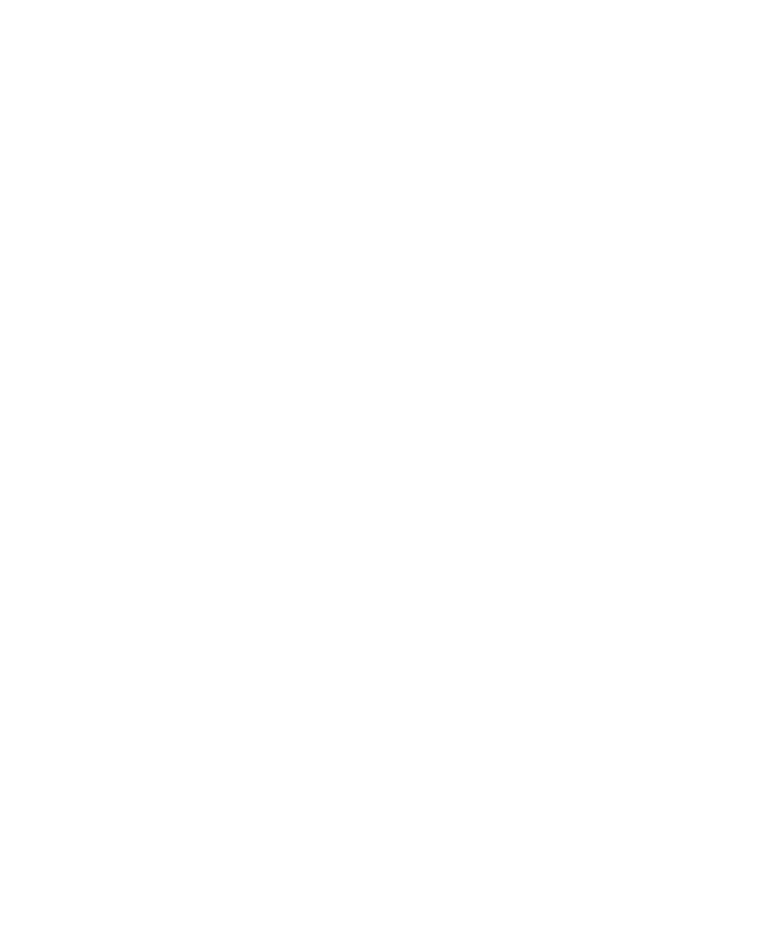
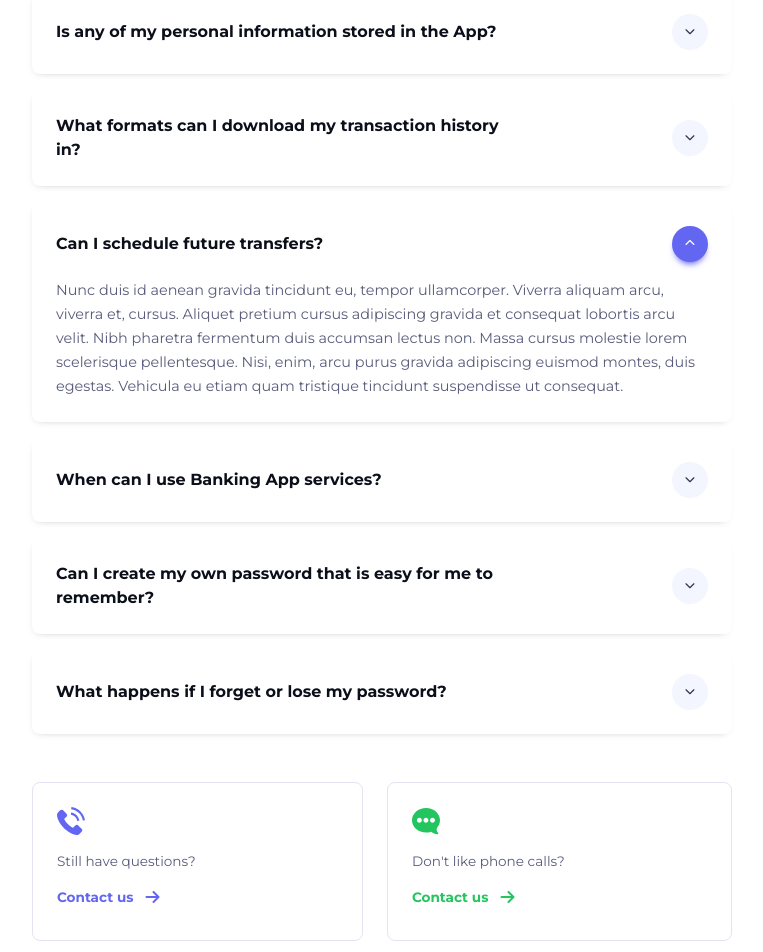
Before and after one commit to WavesOfPolyrhythm/Silicon-React, a React (Vite) app: page / in a window 1280 px wide. Shown: the part 2920-3872 px from the top of the page, without its empty margins (258-1021 px from the left). Before the commit the page ends 2724 px from the top, so only its background shows below. Built offline with nearby package versions, Linux system fonts and the light colour scheme.

Commit message:
Added FAQ section

```diff
--- /dev/null
+++ b/src/components/FAQ.jsx
@@ -0,0 +1,130 @@
+import React from 'react'
+import Container from './Container'
+import PhoneIcon from '../assets/images/FAQ-icon-phone.svg'
+import MessageIcon from '../assets/images/FAQ-icon-message.svg'
+
+const FAQ = () => {
+  return (
+    <section className="section-faq">
+
+    <Container>
+
+    <div className="faq-container">
+
+      <div className="headline">
+
+        <div className="header">
+          <h2>
+            Any questions? <br className="break"/>Check out the FAQs
+          </h2>
+        </div>
+        <div className="headline-text">
+          <p>Still have unanswered questions and need to get <br className="break"/> in touch?</p>
+        </div>
+      </div>
+
+      <div className="form-container">
+
+        <div className="forms f-1">
+          <a href="#" className="form-headline">
+            <span className="headline-text">Is any of my personal information stored in the App?</span>
+            <span className="btn-circle btn-circle-primary">
+              <i className="arrow-up fa-solid fa-chevron-up"></i>
+              <i className="arrow-down fa-solid fa-chevron-down"></i>
+            </span>
+          </a>
+          <p>Nunc duis id aenean gravida tincidunt eu, tempor
+            ullamcorper. Viverra aliquam arcu, viverra et,
+            cursus. Aliquet pretium cursus adipiscing gravida
+            et consequat lobortis arcu velit. Nibh pharetra
+            fermentum duis accumsan lectus non. Massa
+            cursus molestie lorem scelerisque pellentesque.
+            Nisi, enim, arcu purus gravida adipiscing euismod
+            montes, duis egestas. Vehicula eu etiam quam
+            tristique tincidunt suspendisse ut consequat.</p>
+            <p>Ornare senectus fusce dignissim ut. Integer
+              consequat in eu tortor, faucibus et lacinia
+              posuere. Turpis sit viverra lorem suspendisse
+              lacus aliquam auctor vulputate. Quis egestas
+              aliquam nunc purus lacus, elit leo elit facilisi.
+              Dignissim amet adipiscing massa integer.</p>
+        </div>
+        <div className="forms">
+          <a href="#" className="form-headline">
+            <span className="headline-text">What formats can I download my transaction history in?</span>
+            <span className="btn-circle">
+              <i className="fa-solid fa-chevron-down"></i>
+            </span>
+          </a>
+        </div>
+        <div className="forms f-3">
+          <a href="#" className="form-headline">
+            <span className="headline-text">Can I schedule future transfers?</span>
+            <span className="btn-circle btn-circle-primary">
+              <i className="arrow-up fa-solid fa-chevron-up"></i>
+              <i className="arrow-down fa-solid fa-chevron-down"></i>
+            </span>
+          </a>
+          <p>Nunc duis id aenean gravida tincidunt eu, tempor ullamcorper. Viverra aliquam arcu, viverra et, cursus. Aliquet pretium cursus adipiscing gravida et consequat lobortis arcu velit. Nibh pharetra fermentum duis accumsan lectus non. Massa cursus molestie lorem scelerisque pellentesque. Nisi, enim, arcu purus gravida adipiscing euismod montes, duis egestas. Vehicula eu etiam quam tristique tincidunt suspendisse ut consequat.</p>
+        </div>
+        <div className="forms">
+          <a href="#" className="form-headline">
+            <span className="headline-text">When can I use Banking App services?</span>
+            <span className="btn-circle">
+              <i className="fa-solid fa-chevron-down"></i>
+            </span>
+          </a>
+        </div>
+        <div className="forms">
+          <a href="#" className="form-headline">
+            <span className="headline-text">Can I create my own password that is easy for me to remember?</span>
+            <span className="btn-circle">
+              <i className="fa-solid fa-chevron-down"></i>
+            </span>
+          </a>
+        </div>
+        <div className="forms">
+          <a href="#" className="form-headline">
+            <span className="headline-text">What happens if I forget or lose my password?</span>
+            <span className="btn-circle">
+              <i className="fa-solid fa-chevron-down"></i>
+            </span>
+          </a>
+        </div>
+
+      </div>
+
+      <div className="contact-cards">
+
+        <div className="card">
+            <img src={PhoneIcon} alt="phone-icon"/>
+            <p>Still have questions?</p>
+            <div className="contact-box phone">
+              <p>Contact us</p>
+              <i className="fa-solid fa-arrow-right"></i>
+            </div>
+        </div>
+        <div className="card">
+            <img src={MessageIcon} alt="phone-icon"/>
+            <p>Don't like phone calls?</p>
+            <div className="contact-box message">
+              <p>Contact us</p>
+              <i className="fa-solid fa-arrow-right"></i>
+            </div>
+        </div>
+
+      </div>
+
+
+      <div className="button-container">
+        <button className="btn btn-primary">Contact us now</button>
+      </div>
+
+    </div>
+
+    </Container>
+  </section>
+  )
+}
+
+export default FAQ
--- a/src/components/Main.jsx
+++ b/src/components/Main.jsx
@@ -5,6 +5,7 @@
 import How from './How'
 import MoneyTransfer from './MoneyTransfer'
 import Reviews from './Reviews'
+import FAQ from './FAQ'
 
 const Main = () => {
   return (
@@ -15,6 +16,7 @@
       <How />
       <MoneyTransfer />
       <Reviews />
+      <FAQ />
     </main>
   )
 }
```
